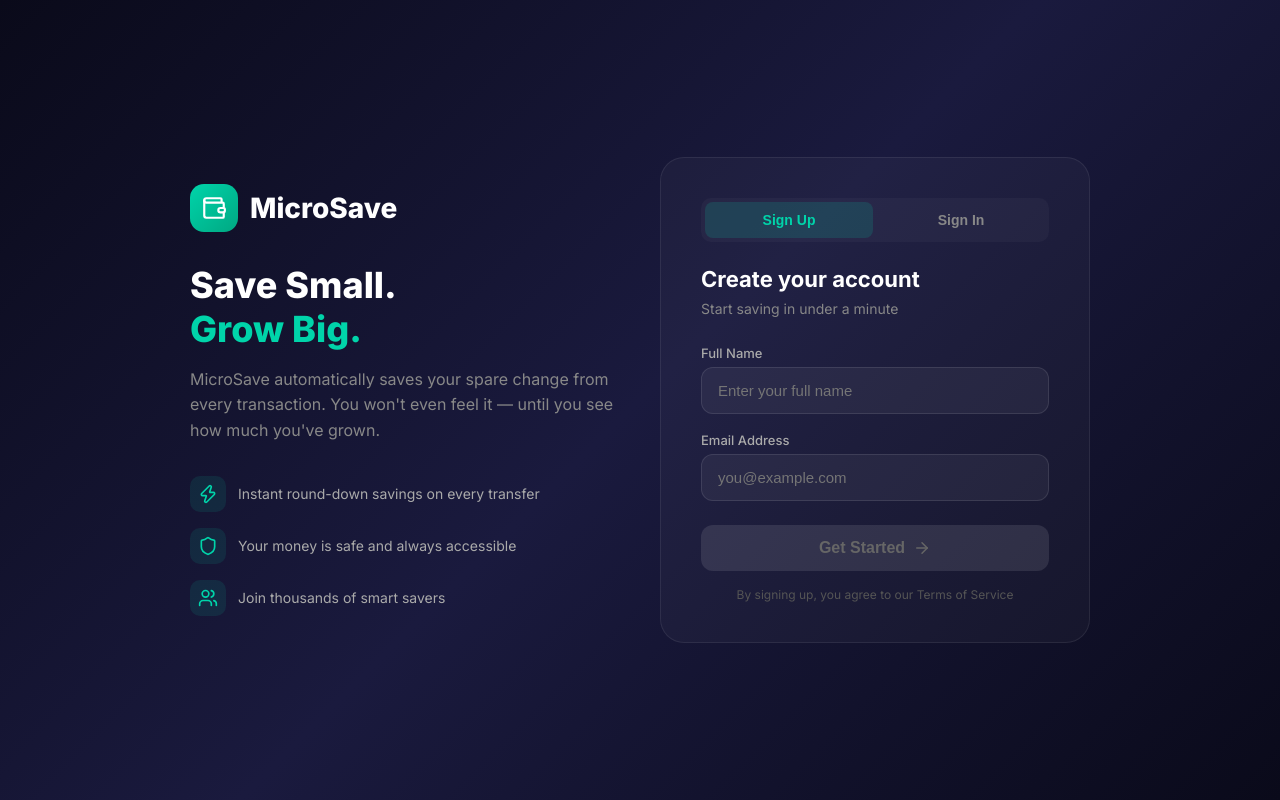
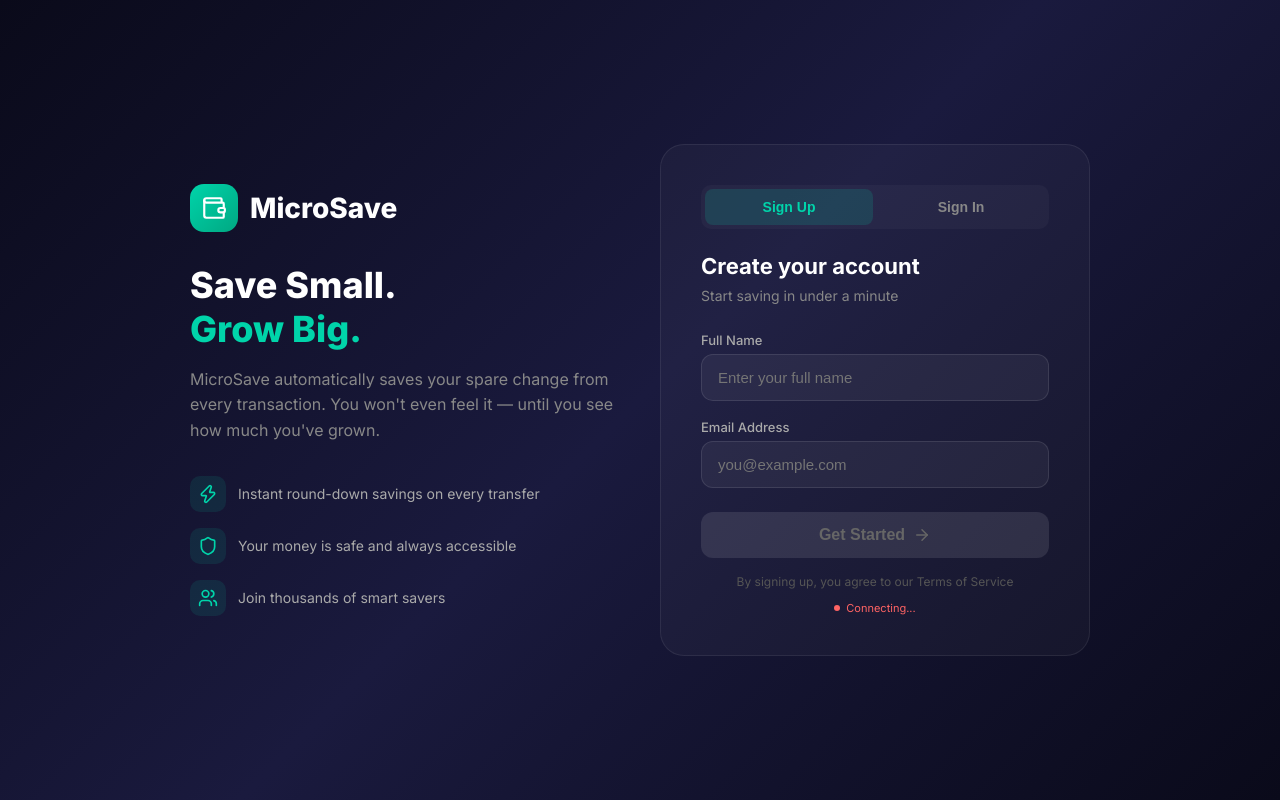
Before and after one commit to odiliemmanuel/MicroSave, a React (Vite) app: page / in a window 1280 px wide. Built offline with nearby package versions, Linux system fonts and the light colour scheme; no server answers.

Commit message:
fixed logic issues

```diff
--- a/src/App.jsx
+++ b/src/App.jsx
@@ -7,7 +7,7 @@ function App() {
   const [user, setUser] = useState(null)
   const [allUsers, setAllUsers] = useState([])
   const [autoSaveNotif, setAutoSaveNotif] = useState(null)
-  const { ws, connected } = useWebSocket()
+  const { ws, connected, ready } = useWebSocket()
 
   useEffect(() => {
     if (!ws) return
@@ -15,7 +15,7 @@ function App() {
     const handleMessage = (e) => {
       const msg = JSON.parse(e.data)
 
-      if (msg.type === 'signup_success' || msg.type === 'transfer_success' || msg.type === 'withdraw_success' || msg.type === 'save_success' || msg.type === 'transfer_received' || msg.type === 'bank_connected' || msg.type === 'lock_success' || msg.type === 'unlock_success' || msg.type === 'threshold_updated') {
+      if (msg.type === 'signup_success' || msg.type === 'transfer_success' || msg.type === 'save_success' || msg.type === 'transfer_received' || msg.type === 'bank_connected' || msg.type === 'lock_success' || msg.type === 'unlock_success' || msg.type === 'threshold_updated') {
         setUser(msg.user)
       }
 
@@ -24,13 +24,11 @@ function App() {
       }
 
       if (msg.type === 'auto_save') {
-        // Update user state with new balance and savings
         setUser(prev => prev ? {
           ...prev,
           balance: msg.balance,
           savings: msg.savings,
         } : prev)
-        // Show auto-save notification
         setAutoSaveNotif({ id: Date.now(), message: msg.message, amount: msg.amount })
         setTimeout(() => setAutoSaveNotif(null), 4000)
       }
@@ -97,7 +95,7 @@ function App() {
   }
 
   if (!user) {
-    return <Signup onSignup={handleSignup} onSignIn={handleSignIn} />
+    return <Signup onSignup={handleSignup} onSignIn={handleSignIn} ready={ready} />
   }
 
   return (
--- a/src/components/Dashboard.jsx
+++ b/src/components/Dashboard.jsx
@@ -89,7 +89,7 @@ export default function Dashboard({ user, allUsers, onTransfer, onSave, onLock,
 
       {showTransfer && (
         <TransferModal
-          users={usersList}
+          users={allUsers.filter(u => u.accountNumber !== user.accountNumber)}
           currentUser={user}
           onTransfer={(to, amount) => {
             onTransfer(to, amount)
@@ -151,7 +151,7 @@ export default function Dashboard({ user, allUsers, onTransfer, onSave, onLock,
       )}
 
       {/* Sidebar */}
-      <aside style={{
+      <aside className="desktop-sidebar" style={{
         width: '240px',
         background: 'rgba(255, 255, 255, 0.02)',
         borderRight: '1px solid rgba(255, 255, 255, 0.06)',
@@ -213,7 +213,7 @@ export default function Dashboard({ user, allUsers, onTransfer, onSave, onLock,
       </aside>
 
       {/* Main Content */}
-      <main style={{ flex: 1, padding: '24px 32px', overflowY: 'auto', maxHeight: '100vh' }}>
+      <main className="main-content" style={{ flex: 1, padding: '24px 32px', overflowY: 'auto', maxHeight: '100vh' }}>
         {/* Header */}
         <header style={{
           display: 'flex', justifyContent: 'space-between', alignItems: 'center',
@@ -276,7 +276,7 @@ export default function Dashboard({ user, allUsers, onTransfer, onSave, onLock,
         {activeTab === 'overview' && (
           <div style={{ animation: 'fadeIn 0.4s ease-out' }}>
             {/* Balance Card */}
-            <div style={{
+            <div className="balance-card" style={{
               background: 'linear-gradient(135deg, #1a2a4a, #0f1f3a)',
               border: '1px solid rgba(255, 255, 255, 0.08)',
               borderRadius: '20px',
@@ -287,7 +287,7 @@ export default function Dashboard({ user, allUsers, onTransfer, onSave, onLock,
                 <div>
                   <p style={{ fontSize: '13px', color: '#888', marginBottom: '8px' }}>Main Wallet Balance</p>
                   <div style={{ display: 'flex', alignItems: 'center', gap: '12px' }}>
-                    <h2 style={{
+                    <h2 className="balance-amount" style={{
                       fontSize: '36px', fontWeight: '800', color: '#fff',
                       filter: showBalance ? 'none' : 'blur(8px)',
                       transition: 'filter 0.3s',
@@ -376,7 +376,7 @@ export default function Dashboard({ user, allUsers, onTransfer, onSave, onLock,
             </div>
 
             {/* Quick Actions */}
-            <div style={{ display: 'grid', gridTemplateColumns: 'repeat(3, 1fr)', gap: '12px', marginBottom: '28px' }}>
+            <div className="action-grid" style={{ display: 'grid', gridTemplateColumns: 'repeat(3, 1fr)', gap: '12px', marginBottom: '28px' }}>
               {[
                 { icon: <Send size={20} />, label: 'Transfer', color: '#4a9eff', action: () => setShowTransfer(true) },
                 { icon: <PiggyBank size={20} />, label: 'Save', color: '#00d4aa', action: () => setShowSave(true) },
@@ -414,13 +414,12 @@ export default function Dashboard({ user, allUsers, onTransfer, onSave, onLock,
               ))}
             </div>
 
-            {/* Connected Users */}
-            {usersList.length > 0 && (
-              <div style={{
-                background: 'rgba(255, 255, 255, 0.03)',
-                border: '1px solid rgba(255, 255, 255, 0.06)',
-                borderRadius: '16px', padding: '20px', marginBottom: '28px',
-              }}>
+            {/* Recently Contacted */}
+            <div style={{
+              background: 'rgba(255, 255, 255, 0.03)',
+              border: '1px solid rgba(255, 255, 255, 0.06)',
+              borderRadius: '16px', padding: '20px', marginBottom: '28px',
+            }}>
                 <div style={{ display: 'flex', justifyContent: 'space-between', alignItems: 'center', marginBottom: '14px' }}>
                   <h3 style={{ fontSize: '15px', fontWeight: '600', color: '#fff' }}>
                     Recently Contacted ({contactedUsers.length})
@@ -476,7 +475,6 @@ export default function Dashboard({ user, allUsers, onTransfer, onSave, onLock,
                   </>
                 )}
               </div>
-            )}
 
             {/* Transactions */}
             <div style={{
--- a/src/components/Signup.jsx
+++ b/src/components/Signup.jsx
@@ -1,7 +1,7 @@
 import { useState } from 'react'
 import { Wallet, ArrowRight, Shield, Zap, Users, LogIn } from 'lucide-react'
 
-export default function Signup({ onSignup, onSignIn }) {
+export default function Signup({ onSignup, onSignIn, ready }) {
   const [mode, setMode] = useState('signup')
   const [name, setName] = useState('')
   const [email, setEmail] = useState('')
@@ -12,6 +12,7 @@ export default function Signup({ onSignup, onSignIn }) {
     if (name && email) {
       setLoading(true)
       onSignup(name, email)
+      setTimeout(() => setLoading(false), 3000)
     }
   }
 
@@ -20,6 +21,7 @@ export default function Signup({ onSignup, onSignIn }) {
     if (email) {
       setLoading(true)
       onSignIn(email)
+      setTimeout(() => setLoading(false), 3000)
     }
   }
 
@@ -32,7 +34,7 @@ export default function Signup({ onSignup, onSignIn }) {
       background: 'linear-gradient(135deg, #0a0a1a 0%, #1a1a3e 50%, #0a0a1a 100%)',
       padding: '20px',
     }}>
-      <div style={{
+      <div className="signup-grid" style={{
         width: '100%',
         maxWidth: '900px',
         display: 'grid',
@@ -183,14 +185,14 @@ export default function Signup({ onSignup, onSignIn }) {
 
                 <button
                   type="submit"
-                  disabled={!name || !email || loading}
+                  disabled={!name || !email || loading || !ready}
                   style={{
                     width: '100%', padding: '14px',
-                    background: name && email ? 'linear-gradient(135deg, #00d4aa, #00a882)' : 'rgba(255, 255, 255, 0.1)',
+                    background: name && email && ready ? 'linear-gradient(135deg, #00d4aa, #00a882)' : 'rgba(255, 255, 255, 0.1)',
                     border: 'none', borderRadius: '12px',
-                    color: name && email ? '#fff' : '#666',
+                    color: name && email && ready ? '#fff' : '#666',
                     fontSize: '16px', fontWeight: '600',
-                    cursor: name && email ? 'pointer' : 'not-allowed',
+                    cursor: name && email && ready ? 'pointer' : 'not-allowed',
                     display: 'flex', alignItems: 'center', justifyContent: 'center', gap: '8px',
                   }}
                 >
@@ -227,14 +229,14 @@ export default function Signup({ onSignup, onSignIn }) {
 
                 <button
                   type="submit"
-                  disabled={!email || loading}
+                  disabled={!email || loading || !ready}
                   style={{
                     width: '100%', padding: '14px',
-                    background: email ? 'linear-gradient(135deg, #00d4aa, #00a882)' : 'rgba(255, 255, 255, 0.1)',
+                    background: email && ready ? 'linear-gradient(135deg, #00d4aa, #00a882)' : 'rgba(255, 255, 255, 0.1)',
                     border: 'none', borderRadius: '12px',
-                    color: email ? '#fff' : '#666',
+                    color: email && ready ? '#fff' : '#666',
                     fontSize: '16px', fontWeight: '600',
-                    cursor: email ? 'pointer' : 'not-allowed',
+                    cursor: email && ready ? 'pointer' : 'not-allowed',
                     display: 'flex', alignItems: 'center', justifyContent: 'center', gap: '8px',
                   }}
                 >
@@ -250,6 +252,20 @@ export default function Signup({ onSignup, onSignIn }) {
               ? 'By signing up, you agree to our Terms of Service'
               : "Don't have an account? Switch to Sign Up"}
           </p>
+
+          {/* Connection status */}
+          <div style={{
+            display: 'flex', alignItems: 'center', justifyContent: 'center',
+            gap: '6px', marginTop: '12px',
+          }}>
+            <div style={{
+              width: '6px', height: '6px', borderRadius: '50%',
+              background: ready ? '#00d4aa' : '#ff6464',
+            }} />
+            <span style={{ fontSize: '11px', color: ready ? '#00d4aa' : '#ff6464' }}>
+              {ready ? 'Connected' : 'Connecting...'}
+            </span>
+          </div>
         </div>
       </div>
     </div>
--- a/src/hooks/useWebSocket.js
+++ b/src/hooks/useWebSocket.js
@@ -2,15 +2,18 @@ import { useState, useEffect, useRef } from 'react'
 
 export function useWebSocket() {
   const [connected, setConnected] = useState(false)
+  const [ready, setReady] = useState(false)
   const wsRef = useRef(null)
 
   useEffect(() => {
-    const wsUrl = `ws://localhost:8080`
+    const host = window.location.hostname
+    const wsUrl = `ws://${host}:8080`
     const ws = new WebSocket(wsUrl)
 
     ws.onopen = () => {
       setConnected(true)
-      console.log('WebSocket connected')
+      setReady(true)
+      console.log('WebSocket connected to', wsUrl)
     }
 
     ws.onclose = () => {
@@ -29,5 +32,5 @@ export function useWebSocket() {
     }
   }, [])
 
-  return { ws: wsRef.current, connected }
+  return { ws: wsRef.current, connected, ready }
 }
--- a/src/index.css
+++ b/src/index.css
@@ -9,6 +9,7 @@ body {
   background: #0a0a1a;
   color: #e0e0e0;
   min-height: 100vh;
+  -webkit-font-smoothing: antialiased;
 }
 
 ::-webkit-scrollbar {
@@ -54,14 +55,19 @@ body {
   to { transform: rotate(360deg); }
 }
 
-.fade-in {
-  animation: fadeIn 0.4s ease-out forwards;
+.fade-in { animation: fadeIn 0.4s ease-out forwards; }
+.slide-in-right { animation: slideInRight 0.4s ease-out forwards; }
+.slide-in-up { animation: slideInUp 0.4s ease-out forwards; }
+
+/* Mobile: hide sidebar, stack layout */
+@media (max-width: 768px) {
+  .desktop-sidebar { display: none !important; }
+  .desktop-grid-2 { grid-template-columns: 1fr !important; }
+  .desktop-grid-3 { grid-template-columns: 1fr !important; }
+  .desktop-grid-4 { grid-template-columns: 1fr 1fr !important; }
+  .main-content { padding: 16px !important; }
+  .balance-card { padding: 20px !important; }
+  .balance-amount { font-size: 28px !important; }
+  .action-grid { grid-template-columns: repeat(3, 1fr) !important; gap: 8px !important; }
+  .signup-grid { grid-template-columns: 1fr !important; gap: 24px !important; }
 }
-
-.slide-in-right {
-  animation: slideInRight 0.4s ease-out forwards;
-}
-
-.slide-in-up {
-  animation: slideInUp 0.4s ease-out forwards;
-}
```
